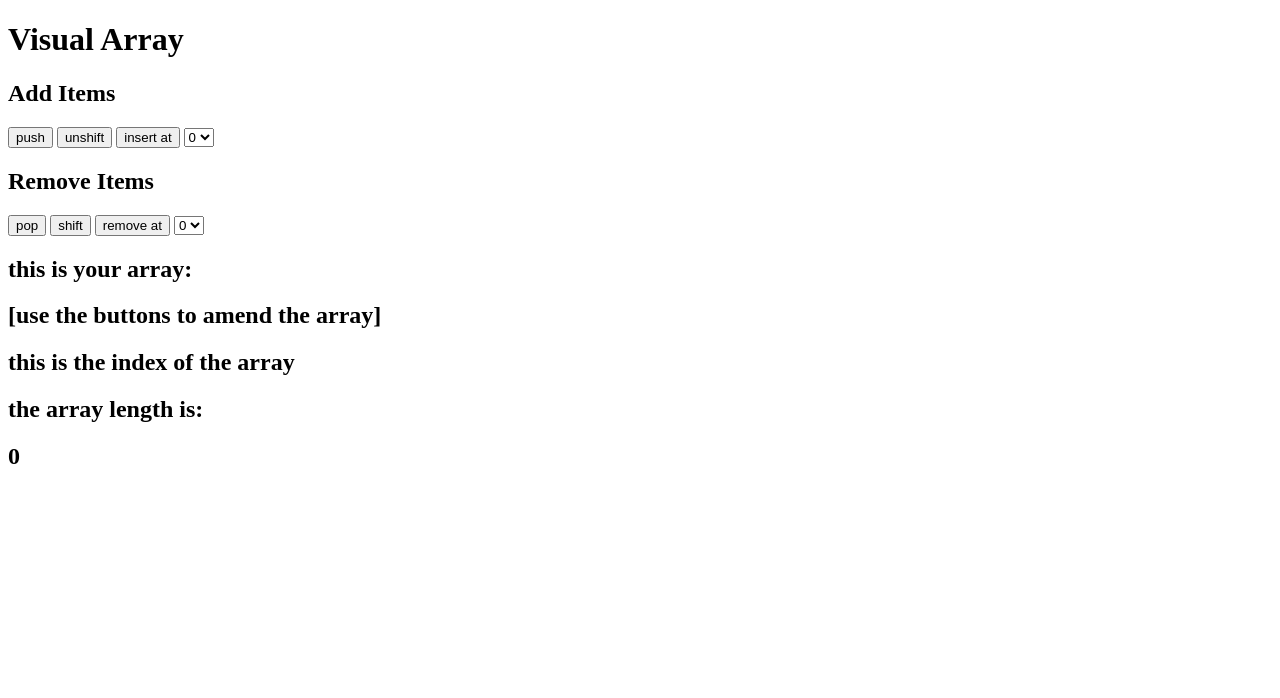
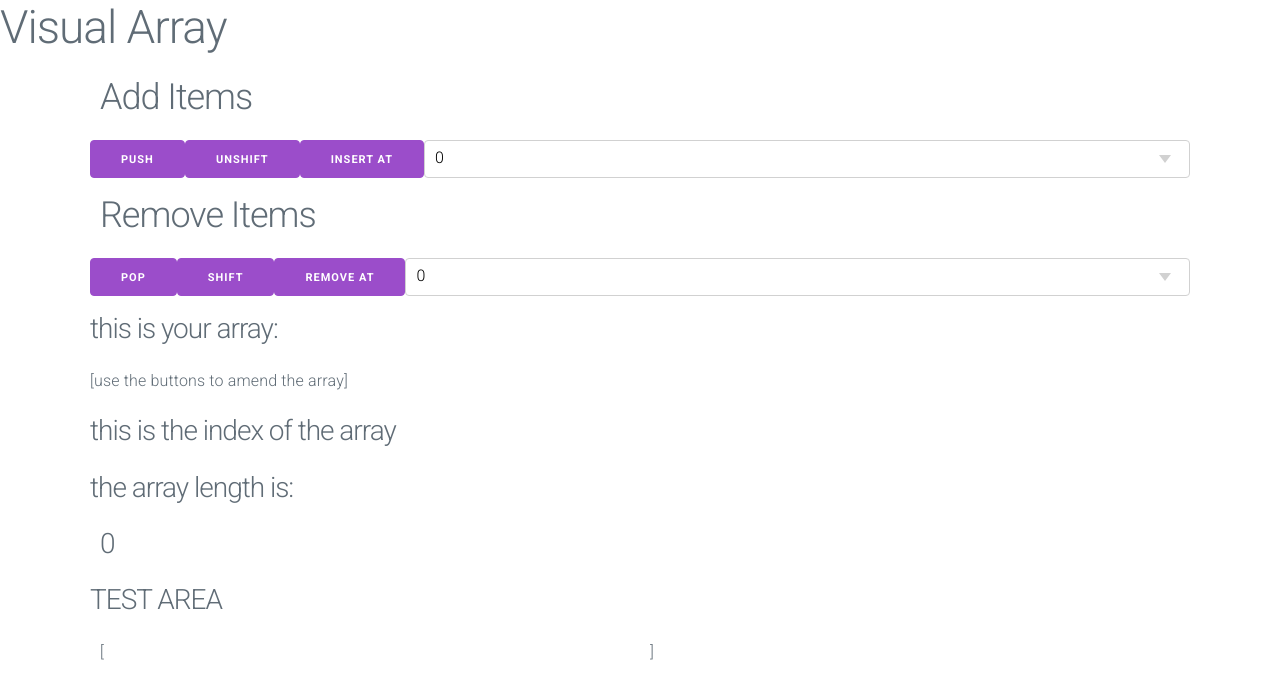
Before and after one commit to RobStenning/visualArray, a website: page visualarray.html in a window 1280 px wide. Drawn offline with nearby package versions, Linux system fonts and the light colour scheme.

Commit message:
testing array displayed within a div

```diff
--- a/index.js
+++ b/index.js
@@ -119,10 +119,19 @@ function indexOf(){
     } while (i < myArray.length)
 }
 
+function testScript(){
+    myArray.forEach((item) => {
+        let div = document.createElement('div');
+        div.innerText = item;
+        document.getElementById('testarea').appendChild(div)
+    })
+}
+
 function refreshArray(){
     visualArray.innerHTML = `[ ${myArray} ]`
     visualLength.innerHTML = myArray.length
     console.log(`my array is ${myArray.length} long`)
     selectRange();
     indexOf();
+    testScript();
 }
--- a/visualarray.html
+++ b/visualarray.html
@@ -4,12 +4,19 @@
     <meta charset="UTF-8">
     <meta http-equiv="X-UA-Compatible" content="IE=edge">
     <meta name="viewport" content="width=device-width, initial-scale=1.0">
+    <!-- Google Fonts -->
+    <link rel="stylesheet" href="https://fonts.googleapis.com/css?family=Roboto:300,300italic,700,700italic">
+    <!-- CSS Reset -->
+    <link rel="stylesheet" href="https://cdnjs.cloudflare.com/ajax/libs/normalize/8.0.1/normalize.css">
+    <!-- Milligram CSS -->
+    <link rel="stylesheet" href="https://cdnjs.cloudflare.com/ajax/libs/milligram/1.4.1/milligram.css">
     <title>Document</title>
 </head>
 <body>
     <h1>Visual Array</h1>
-<div>
+        <div class="container">
         <h2>Add Items</h2>
+        <div class="row">
             <button id="push">push</button>
             <button id="unshift">unshift</button>
             <button id="insert">insert at</button>
@@ -17,8 +24,8 @@
             <option value="0">0</option>
             </select>
         </div>
-<div>
         <h2>Remove Items</h2>
+        <div class="row">
             <button id="pop">pop</button>
             <button id="shift">shift</button>
             <button id="remove">remove at</button>
@@ -26,18 +33,28 @@
             <option value="0">0</option>
             </select>
         </div>
-<div>
-    <h2>this is your array:</h2>
-    <h2 id="array"></h2>
     </div>
-<div>
-    <h2 id="indexOf"></h2>
-    <h2>this is the index of the array</h2>
+
+<div class="container">
+    <h3 class="row">this is your array:</h3>
+    <div class="row" id="array"></div>
+    <h3 class="row" id="indexOf"></h3>
+    <h3 class="row">this is the index of the array</h3>
+    <h3 class="row">the array length is:</h3>
+    <h3 id="length"></h3>
 </div>
-<div>
-    <h2>the array length is:</h2>
-    <h2 id="length"></h2>
+
+
+<div class="container">
+    <h3 class="row">TEST AREA</h3>
+<div class="row" id="testarea">
+    <div class="column">[ </div>
+    <div class="column"> ]</div>
 </div>
+</div>
+
+
+
 <script src="https://unpkg.com/@popperjs/core@2"></script>
 <script src="https://unpkg.com/tippy.js@6"></script>
 </body>
```
Lines whose indentation alone changed are shown as unchanged.
